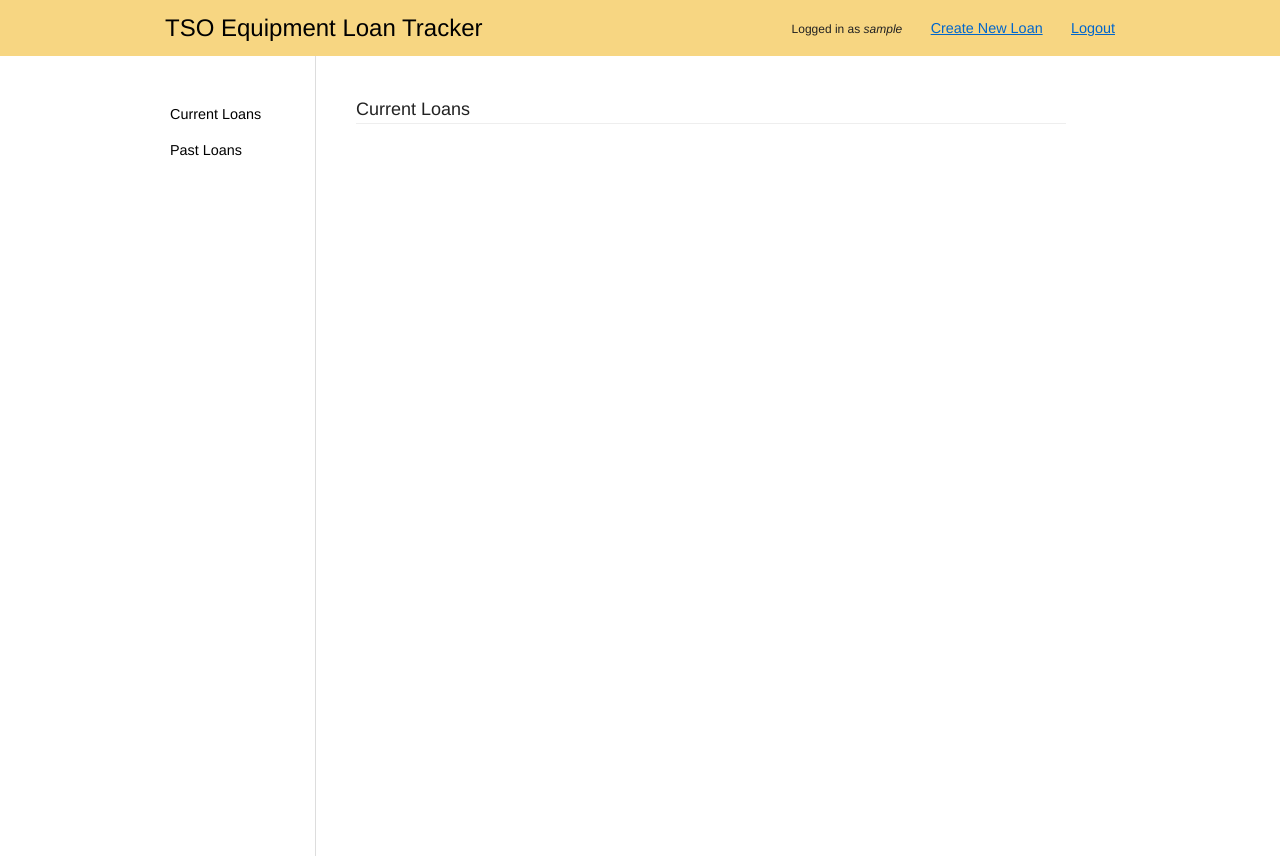
After one commit to sionide21/Equipment-Loan-Tracking, a Django app: page /current in a window 1280 px wide. The commit adds this page. Run offline with Django 3.2, Linux system fonts and the light colour scheme; the visitor is signed in with stand-in values (Sample User, id 1); parts of the project's set-up code (start-up, migrations or seed data) failed here and were passed over.

Commit message:
Template is starting to take form, some small restructuring of the urls to make them make more sense (secure_page -> current_loans).

```diff
--- a/webapp/core/static/css/base.css
+++ b/webapp/core/static/css/base.css
@@ -18,6 +18,54 @@
   margin-left: 320px;
 }
 
-.nav a {
+.nav > * {
   margin-left: 25px;
 }
+
+.full-height {
+  height: 100%;
+}
+
+#sidebar {
+   list-style-type: none;
+   width: 100%;
+}
+
+.last-important {
+  margin-right: 0 !important;
+  padding-right: 0 !important;
+}
+
+#sidebar a {
+  display: block;
+  color: black;
+  text-decoration: none;
+  padding-left: 5px;
+  margin-bottom: 0;
+}
+
+#sidebar li:hover {
+  background: #E9ECFF;
+}
+
+.subtitle {
+  font-size: 18px;
+  border-bottom: 1px solid #EEE;
+}
+
+.left-space {
+  margin-left: 10px;
+}
+
+.right-space {
+  margin-right: 10px;
+}
+
+.unstyled-link {
+  text-decoration: none;
+  color: black;
+}
+
+.unstyled-link:hover {
+  color: black;
+}
--- a/webapp/core/templates/base.html
+++ b/webapp/core/templates/base.html
@@ -10,15 +10,15 @@
   <body>
     <div id="header">
       <div class="container">
-        <div class="span-16">
-          <h2 class="bottom">TSO Equipment Loan Tracker</h2>
+        <div class="span-10">
+          <h2 class="bottom"><a class="unstyled-link" href="{% url current_loans %}">TSO Equipment Loan Tracker</a></h2>
         </div>
-        <div class="nav align-right">
+        <div class="nav align-right last">
           {% block nav %}{% endblock %}
         </div>
       </div>
     </div>
-    <div class="container showgrid">
+    <div class="container">
       {% block content %}{% endblock %}
     </div>
   </body>
--- /dev/null
+++ b/webapp/core/templates/core/current.html
@@ -0,0 +1,20 @@
+{% extends "secure_base.html" %}
+
+{% block content %}
+<div class="span-4 border full-height last-important">
+<ul id="sidebar" class="top-space first">
+  <li><a class="large" href="{% url current_loans %}">Current Loans</a></li>
+  <li><a class="large" href="#">Past Loans</a></li>
+</ul>
+</div>
+<div class="top-space span-18 prepend-1 last">
+<div class="subtitle" class="append-1">
+Current Loans
+</div>
+<div class="top-space append-1 last">
+<table>
+<tr>
+</table>
+</div>
+</div>
+{% endblock %}
--- a/webapp/core/templates/core/index.html
+++ b/webapp/core/templates/core/index.html
@@ -2,6 +2,6 @@
 
 {% block content %}
   <div class="top-space span-8" id="login-box">
-    <a href="{% url secure_page %}" class="large">Log In</a>
+    <a href="{% url current_loans %}" class="large">Log In</a>
   </div>
 {% endblock %}
--- a/webapp/core/templates/secure_base.html
+++ b/webapp/core/templates/secure_base.html
@@ -1,5 +1,6 @@
 {% extends "base.html" %}
 {% block nav %}
+<span>Logged in as <i>{{ username }}</i></span>
 <a href="{% url add_loan %}" class="large">Create New Loan</a>
 <a href="{% url logout %}" class="large">Logout</a>
 {% endblock %}
--- a/webapp/core/views.py
+++ b/webapp/core/views.py
@@ -13,12 +13,9 @@ def index(request):
 
 
 @login_required
-def secure_page(request):
-    '''
-    An example of a page that forces login.
-    '''
+def current_loans(request):
     username = request.user.username
-    return render_to_response('core/secure.html', {'username': username})
+    return render_to_response('core/current.html', {'username': username})
 
 
 @login_required
--- a/webapp/urls.py
+++ b/webapp/urls.py
@@ -9,7 +9,7 @@ urlpatterns = patterns('',
 
     # App Urls
     url(r'^$', 'core.views.index'),
-    url(r'^secure$', 'core.views.secure_page', name='secure_page'),
+    url(r'^current$', 'core.views.current_loans', name='current_loans'),
     url(r'^loans/add$', 'core.views.add_loan', name='add_loan'),
     url(r'^loans/(\d+)$', 'core.views.view_loan', name='view_loan'),
     url(r'^items/description$', 'core.views.item_description', name='item_description'),
```
Also changed, not shown: webapp/core/templates/core/secure.html (deleted, +0 -7 lines).
